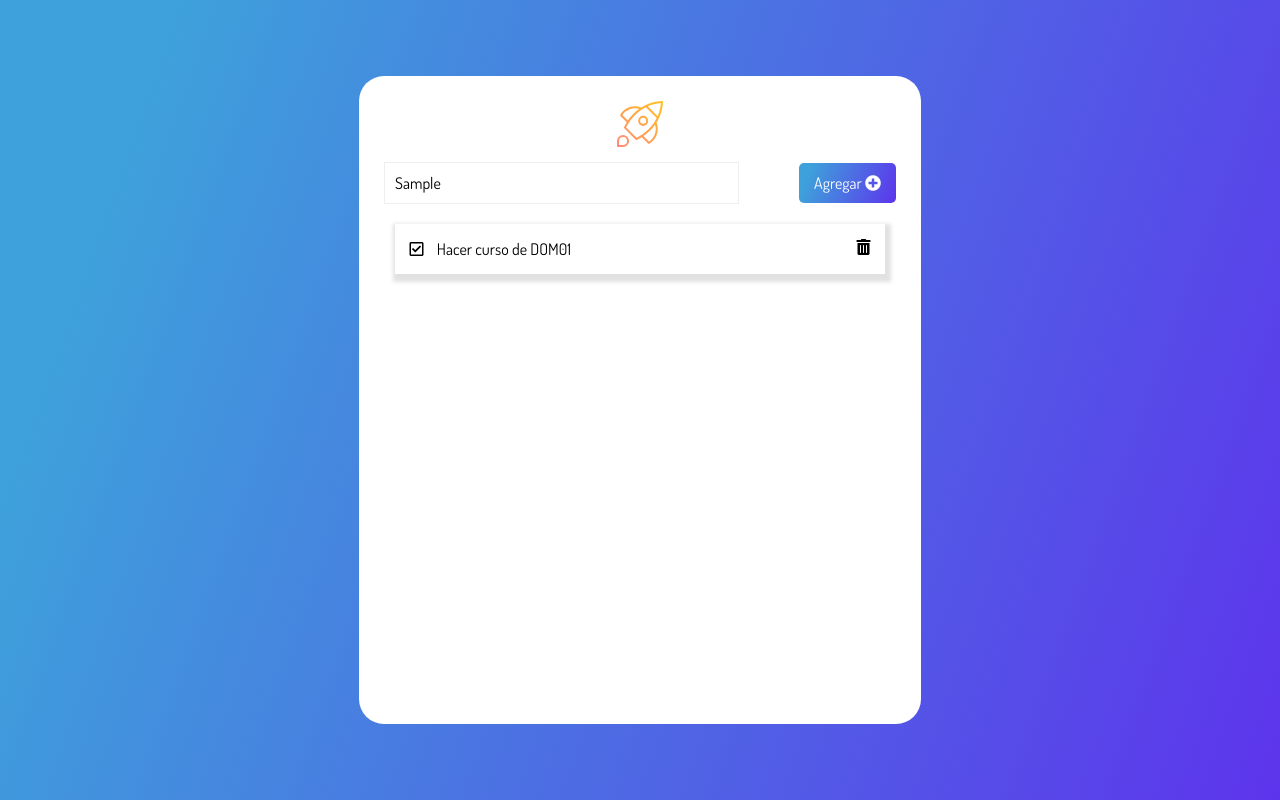
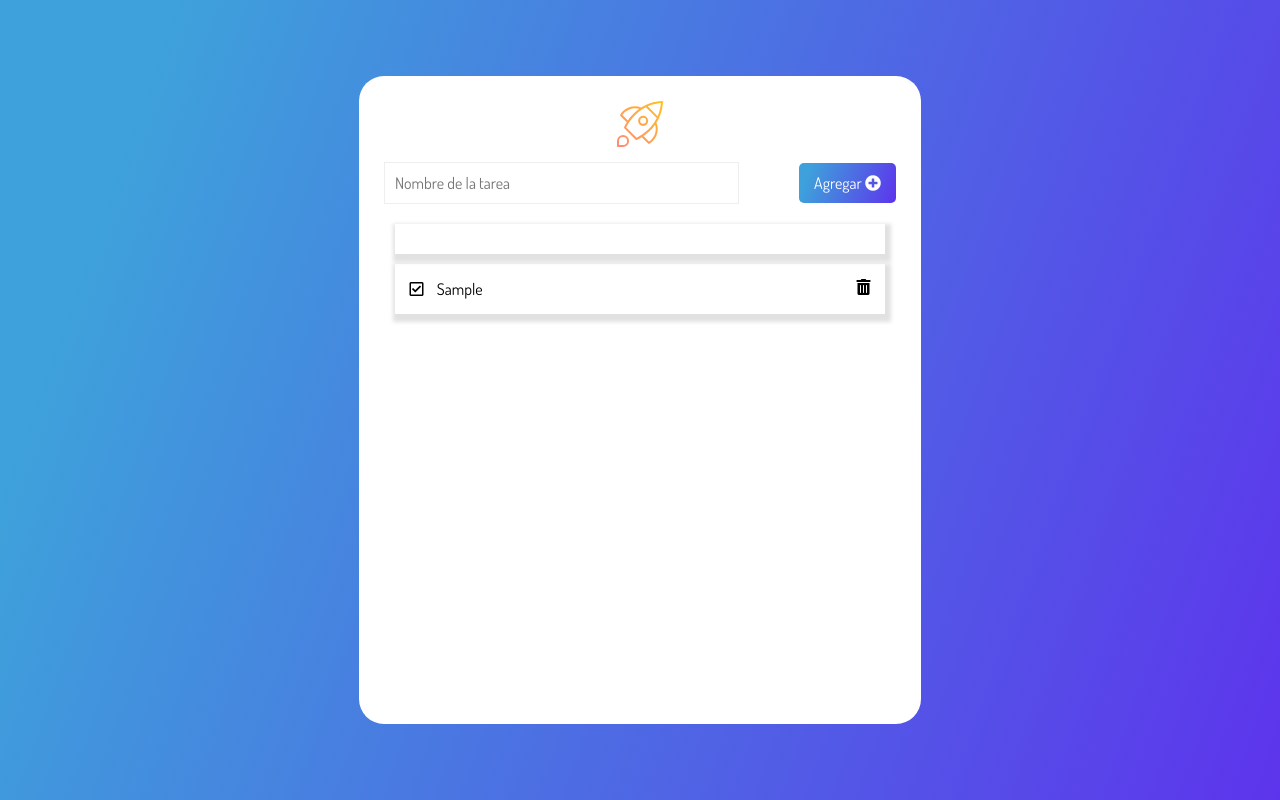
Before and after one commit to AxelCar20/todolist, a plain HTML site: page index.html in a window 1280 px wide. Both pictures are taken after typing "Sample" into the empty fields and a click on the button "Agregar". Drawn offline with Linux system fonts and the light colour scheme.

Commit message:
clase  completada

```diff
--- a/index.html
+++ b/index.html
@@ -36,13 +36,8 @@
             </button>
           </form>
         </div>
-        <ul class="cardsList">
-          <li class="card">
-            <div>
-              <i class="far fa-check-square icon"></i>
-              <span class="task">Hacer curso de DOM01</span>
-            </div>
-            <i class="fas fa-trash-alt trashIcon icon"></i>
+        <ul class="cardsList" data-ul-task>
+          <li class="card" data-li-task>
           </li>
         </ul>
       </div>
--- a/script.js
+++ b/script.js
@@ -5,8 +5,32 @@ const btnCreate =  document.querySelector("[data-form-btn]");
 const inputText = document.querySelector("[data-form-input]");
 const createTask = (evento) =>{
     evento.preventDefault(); //EVENTO PARA QUE NO SE REFRESQUE LA PÁGINA
-    console.log(inputText.value);
-}
+    const value = inputText.value;
+    inputText.value = "";
+    const list = document.querySelector("[data-ul-task]");
+    const task = document.createElement("li"); //SE RECIBE EL ELEMENTO QUE SE REQUIERE CREAR
+    task.classList.add("card");
+    //SE LLAMAN BACKTICKS
+    //SE CREAN TEMPLATES QUE JS PERMITE
+    const content = `
+                    <div>
+                    <i class="far fa-check-square icon"></i>
+                    <span class="task"> ${value} </span>
+                    </div>
+                    <i class="fas fa-trash-alt trashIcon icon"></i>`
+
+    inputText.value = "";
+
+    task.innerHTML = content;
+    list.appendChild(task);
+    //SE LE AGREGA CÓDIGO HTML
+
+    console.log(value);
+};
+/*
+<li class="card" data-li-task>
+</li>*/
+
 
 console.log(btnCreate);
 
```
